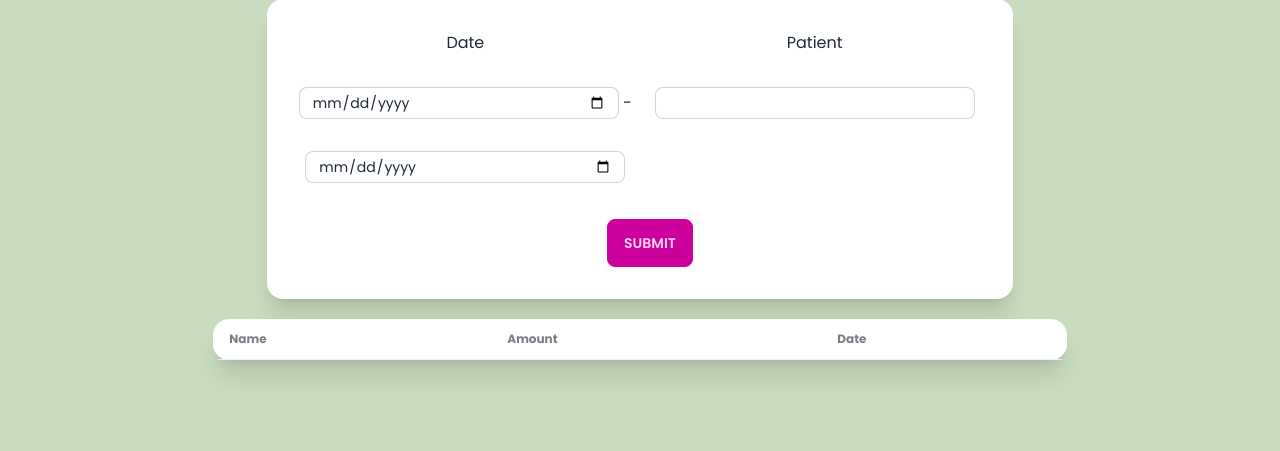
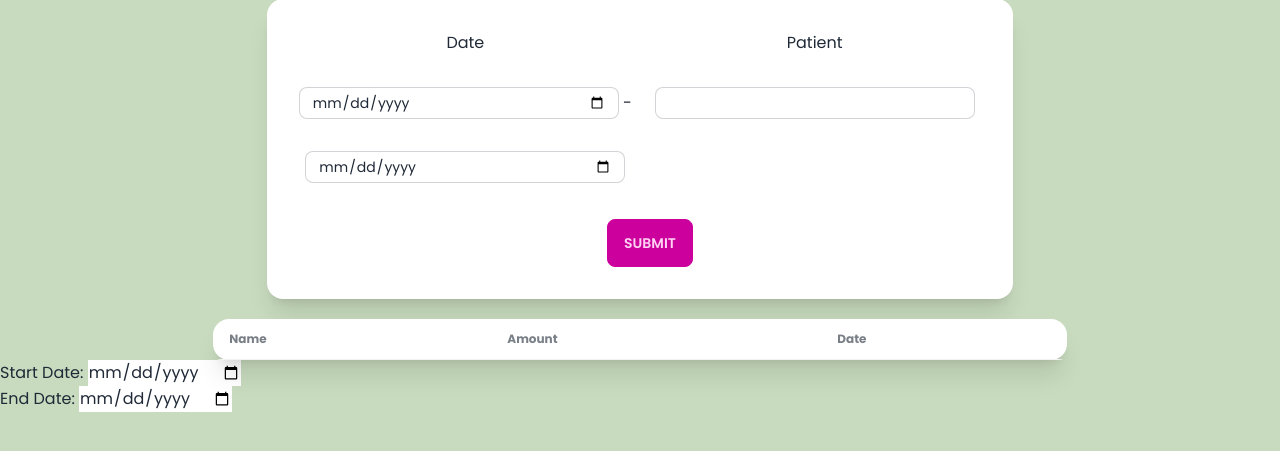
Before and after one commit to ReggieReo/MaiChaiNaHH-Hospital, a Django app: page /accounting in a window 1280 px wide. Shown: the part 89-540 px from the top of the page. Run offline with Django 4.2, Linux system fonts and the light colour scheme; lists and menus that the app fills with data are empty; some libraries are stand-ins or nearby versions.

Commit message:
find sum of accounting from range

```diff
--- /dev/null
+++ b/db/forms.py
@@ -0,0 +1,6 @@
+from django import forms
+
+
+class BalanceSumForm(forms.Form):
+    start_date = forms.DateTimeField(label='Start Date', widget=forms.TextInput(attrs={'type': 'date'}))
+    end_date = forms.DateTimeField(label='End Date', widget=forms.TextInput(attrs={'type': 'date'}))
--- a/db/management/commands/create_db.py
+++ b/db/management/commands/create_db.py
@@ -7,8 +7,6 @@ class Command(BaseCommand):
     help = 'Create sample models for the app'
 
     def handle(self, *args, **kwargs):
-        #  I can help you create some data for your Django models. Here is the code you can use in the Django shell:
-        # Create a hospital
         h = Hospital(name="Lat Yao Hospital", address="Lat Yao, Bangkok, Thailand", phone_number="021234567")
         h.save()
 
--- a/db/templates/db/accounting.html
+++ b/db/templates/db/accounting.html
@@ -48,6 +48,12 @@
             </div>
         </div>
     </div>
+    <form hx-post="{% url "db:sum" %}" hx-target='#sum' hx-trigger="input delay:500ms, change delay:500ms">
+    {% csrf_token %}
+        {{ formsum.as_p }}
+    </form>
+    <div id="sum"></div>
 {% endblock %}
 
 </body>
+</html>
--- a/db/urls.py
+++ b/db/urls.py
@@ -12,4 +12,5 @@ urlpatterns = [
     path("accounting", AccountingView.as_view(), name="accounting"),
     path("disease", DiseaseView.as_view(), name="disease"),
     path("prescription", PrescriptionView.as_view(), name="prescription"),
+    path("sum", balance_sum_by_date_range, name="sum"),
 ]
--- a/db/views.py
+++ b/db/views.py
@@ -1,7 +1,9 @@
+from django.db.models import Sum
 from django.shortcuts import render
 from django.views.generic.list import ListView
 from db.models import *
 from db.filters import *
+from db.forms import *
 
 
 # Create your views here.
@@ -68,6 +70,7 @@ class AccountingView(ListView):
     def get_context_data(self, **kwargs):
         context = super().get_context_data(**kwargs)
         context["form"] = self.filterset.form
+        context["formsum"] = BalanceSumForm()
         return context
 
 
@@ -101,3 +104,23 @@ class PrescriptionView(ListView):
         context = super().get_context_data(**kwargs)
         context["form"] = self.filterset.form
         return context
+
+
+def balance_sum_by_date_range(request):
+    if request.method == 'POST':
+        form = BalanceSumForm(request.POST)
+        if form.is_valid():
+            start_date = form.cleaned_data['start_date']
+            end_date = form.cleaned_data['end_date']
+
+            # Query the database to get the sum of balances within the date range
+            queryset = Accounting.objects.filter(date__range=(start_date, end_date))
+            balance_sum = queryset.aggregate(Sum('balance'))['balance__sum']
+            print(balance_sum)
+
+            context = {
+                'balance_sum': balance_sum,
+                'queryset': queryset,
+            }
+
+            return render(request, 'db/balance_sum_result.html', context)
```
Also changed, not shown: db/templates/db/balance_sum_result.html (added, +10 -0 lines).
